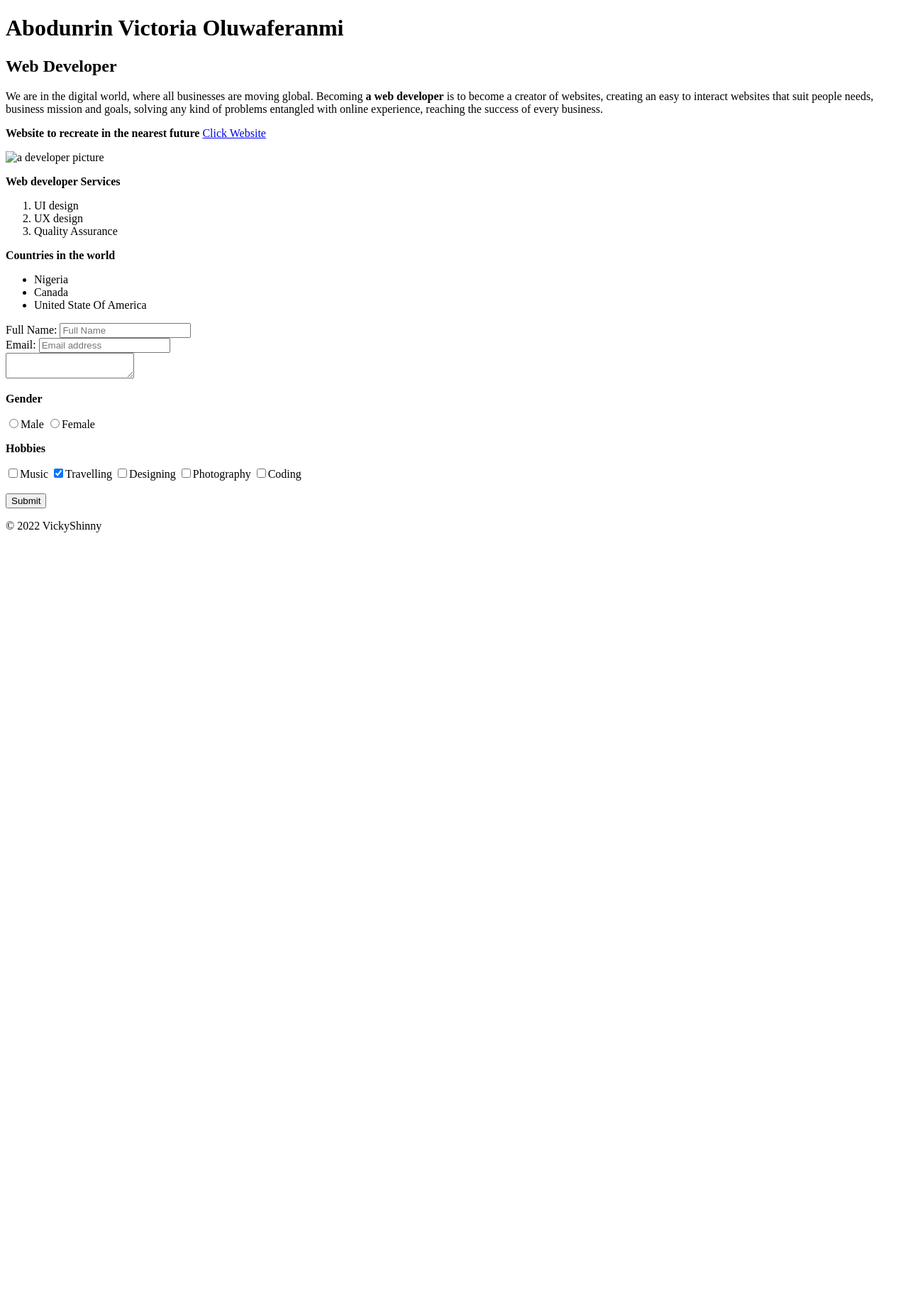
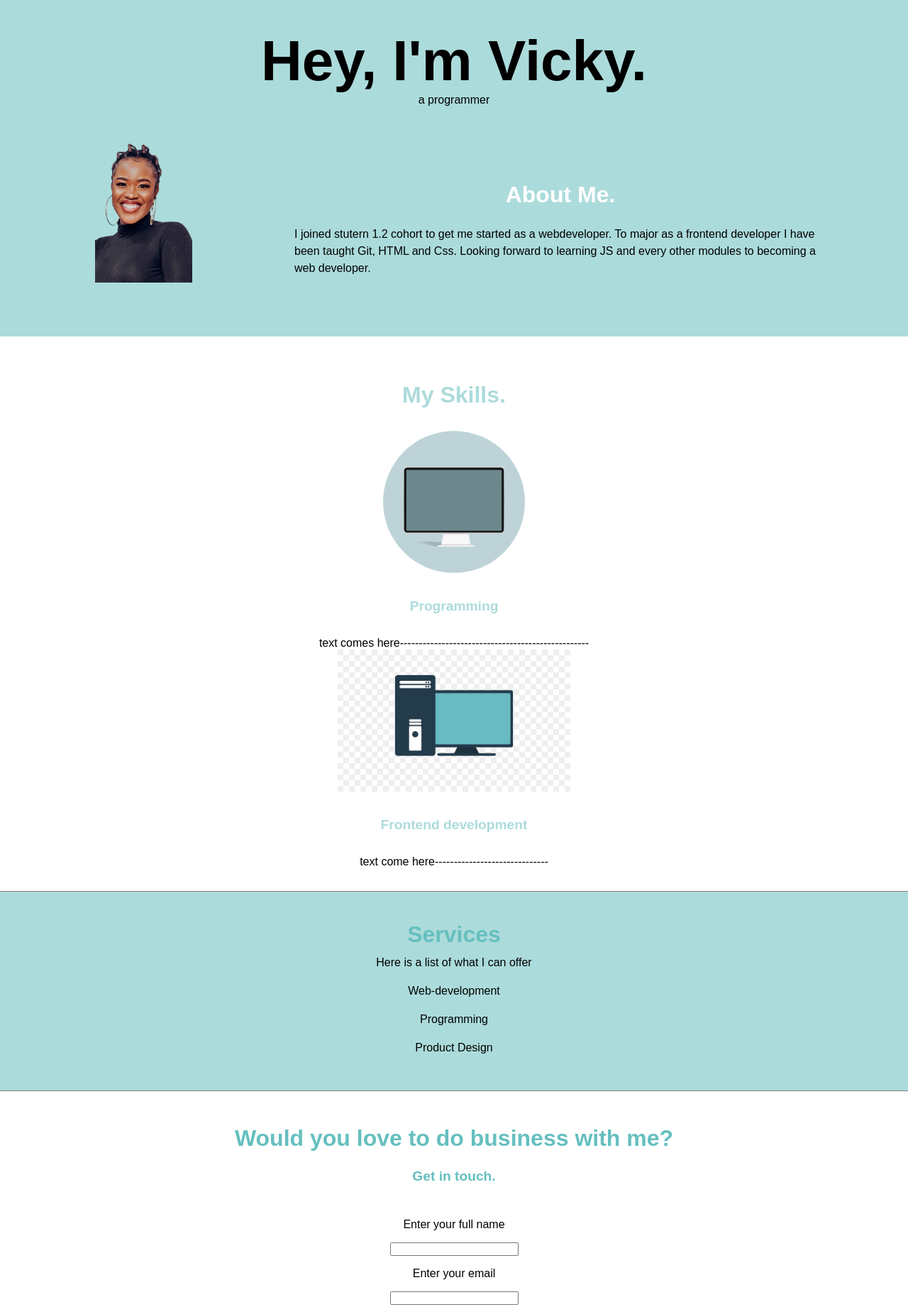
Before and after one commit to VictoriaOluwaferanmi/Stutern-Html, a plain HTML site: page index.html in a window 1280 px wide. Shown: the top 1841 px of the page at 71% size. Before the commit the page ends 800 px from the top, so only its background shows below. Drawn offline with Linux system fonts and the light colour scheme.

Commit message:
initial commit

```diff
--- a/index.html
+++ b/index.html
@@ -4,67 +4,104 @@
     <meta charset="UTF-8">
     <meta http-equiv="X-UA-Compatible" content="IE=edge">
     <meta name="viewport" content="width=device-width, initial-scale=1.0">
-    <title>My first html</title>
+    <title>Simple site</title>
+    <link href="styles.css" rel="stylesheet">
     </head>
 <body>
 
+<div id="1" class="section-one">
+    <h1 id="h1">Hey, I'm Vicky.</h1>
+    <p>a programmer </p>
 
-    <h1 id="h1">  Abodunrin Victoria Oluwaferanmi </h1>
-    <h2 id="h2">    Web Developer  </h2>
+    <div class="bi-sec1">
+        <div class="left">
+            <img id="image1" src="images/vicpix.png" alt="my picture" >
+        </div>
 
-    <p id= "reason">We are in the digital world, where all businesses are moving global.
-        Becoming <b>a web developer</b> is to become a creator of websites, creating an easy to interact websites that suit people needs, business
-     mission and goals, solving any kind of problems entangled with online experience, reaching the success of every business.
-     </p>
+        <div class="right">
+            <p id="about">About Me.</p>
+            <p id="text"></p>
+         I joined stutern 1.2 cohort to get me started as a webdeveloper. To major as a frontend developer I have been taught Git, HTML and Css. Looking forward to learning JS and every other modules to becoming a web developer.
+        </div>
+    </div>
+</div>
 
-    <p> <b>Website to recreate in the nearest future</b>
-    <a id="external_link" href="https://www.myfitnesspal.com/">Click Website </a>
-    </p>
-    <img src="images/developer-1.jpg" alt="a developer picture">
+<div id="2" class="section-two">
 
-    <p> <b>Web developer Services</b> </p>
+          <p id="skills">My Skills.</p>
+
+    <img id="image2" src="images/43865.jpg" alt="computer image" >
+    <p id="small-heading">Programming<p>
+
+    <p>text comes here--------------------------------------------------</p>
+
+    <img id="image3" src="images/downloadimage.jpg" alt="computer">
+   <p id="small-heading">Frontend development</p>
+    <p>text come here------------------------------</p>
+</div>
+
+  <div id="3" class="section-three">
+
+    <p id="header"> Services<p>
+
+ <p> Here is a list of what I can offer</p>
     <ol id="ordered" type="1">
-<li id="service1">  UI design </li>
-<li id="service2"> UX design </li>
-<li id="service3"> Quality Assurance </li>
+<li id="service1">  Web-development </li>
+<li id="service2"> Programming </li>
+<li id="service3"> Product Design </li>
+
+  </div>
+
+   <div id="4" class="section-four">
+
+       <p id="header"> Would you love to do business with me?</p>
+       <p id="touch">Get in touch.</p>
+
+           <form>
+        <p><label for="Full Name">Enter your full name</label> </p>
+        <input id= "name"  type="text">
+
+       <p> <label for="email">Enter your email</label></p>
+       <input id= "email_address"  type="email">
+
+<div class="genderHobbies">
+
+    <div class="gender">
+        <label for="Gender"> Enter your gender </label><br>
+<input id="radio-male"    type="radio" name="gender" value="male">Male<br>
+<input id="radio-female"  type="radio" name="gender" value="female">Female<br>
+<input id="radio-others"  type="radio" name="gender" value="others">others<br>
+</div>
+
+<div class="hobbies">
+<label for="hobbies"> Hobbies </label><br>
+    <input type="checkbox" id="checkbox-cricket" >Cricket<br>
+    <input type="checkbox" id="checkbox-football">Football<br>
+    <input type="checkbox" id="checkbox-hockey">Hockey
+    </div>
+<p>
+       <label>Type your comment:</label><br>
+         <textarea id= "text_area"></textarea>
+         </p>
+ </div>
+
+    </form>
 
 
-    </ol>
+<button type="submit"  id="Submit_button">Submit</button>
 
-    <p><b>Countries in the world</b></p>
+</div>
 
-        <ul id="unordered">
-         <li id="country1"> Nigeria</li>
-        <li id="country2">Canada</li>
-        <li id="country3">United State Of America</li>
+<div id="5" class="section-five">
+    <footer id="footer">
+        <div id="links">
+            <a href="#" > Twitter</a>
+            <a href="#" > LinkedIn</a>
+        </div>
 
-    </ul>
-
-    <form>
-        <label for="Full Name">Full Name:</label>
-        <input id= "name"  type="text"  placeholder="Full Name"><br>
-        <label for="email">Email:</label>
-       <input id= "email_address"  type="email" placeholder="Email address"><br>
-         <textarea id= "text_area"></textarea>
-<br>
-        <p> <label for="Gender"> <b>Gender</b> </label></p>
-<input id="radio_male"    type="radio" name="gender" value="male">Male
-<input id="radio_female"  type="radio" name="gender" value="female">Female
-
-
-<p><label for="hobbies"> <b>Hobbies</b> </label></p>
- <input type="checkbox" id="check-box">Music
-    <input type="checkbox" id="check-box" checked>Travelling
-    <input type="checkbox" id="check-box">Designing
-    <input type="checkbox" id="check-box">Photography
-    <input type="checkbox" id="check-box">Coding
-
-
-    </form>
-<br>
-<button type="submit"  id="submit_button">Submit</button>
-
-<footer id="footer">   <p>© 2022 VickyShinny</p></footer>
+        <p>© 2022 VickyShinny</p>
+    </footer>
+</div>
 
 </body>
 </html>
--- /dev/null
+++ b/styles.css
@@ -0,0 +1,162 @@
+*{
+    padding: 0;
+    margin: 0;
+
+}
+body{
+        font-family: Arial,
+        Helvetica,
+        sans-serif;
+        text-align: center;
+
+}
+
+
+h1{
+    font-size: 5rem;
+}
+
+#image2{
+    border-radius: 100%;
+
+
+
+}
+#small-heading{
+    font-size:1.2rem;
+    font-weight: bold;
+    color:#acdbdb;
+    margin-bottom: 2rem;
+
+}
+.section-one {
+    /* height: 400px; */
+    display: flex;
+    flex-direction: column;
+    background-color:#acdbdb;
+    padding: 40px 15px;
+
+}
+.bi-sec1 {
+    margin-top: 3em;
+    width: 100%;
+}
+
+.left {
+    width: 30%;
+    float: left;
+    margin-left: 0;
+
+}
+
+.right {
+    width:60%;
+    line-height: 24px;
+    text-align: left;
+    float: right;
+    padding-right: 100px;
+
+
+}
+#about {
+    margin-top: 4rem;
+    ;
+    color: white;
+    text-align: center;
+    font-size: 2rem;
+    font-weight: bold;
+    margin-bottom: 2rem;
+}
+
+#skills {
+    margin-top: 4rem;
+    ;
+    color: #acdbdb;
+
+    font-size: 2rem;
+    font-weight: bold;
+    margin-bottom: 2rem;
+}
+
+p{
+    display: block;
+}
+
+
+img{
+
+    height: 200px;
+    width:fit-content;
+     margin-bottom: 2rem;
+}
+div{
+    display: block;
+}
+#header{
+font-size:2rem;
+color:#66bfbf;
+font-weight: bold;
+}
+
+
+.section-three{
+    height: 200px;
+    width: 100%;
+    background-color: #acdbdb;
+     border-bottom: 0.1rem solid grey;
+    border-top: 0.1rem solid grey;
+    padding:40px 0;
+    line-height:40px;
+    margin-top: 2rem;
+
+}
+.section-four{
+       margin-top: 3rem;
+}
+#touch{
+     margin-top: 1.5rem;
+    font-size:1.2rem;
+    font-weight: bold;
+    color:#66bfbf;
+
+}
+form{
+
+margin-top:2rem;
+padding: 1rem 0;
+
+}
+input{
+    margin:1rem;
+}
+.gender{
+width: 50%;
+display: block;
+float:left;
+}
+.hobbies{
+width: 50%;
+float:right;
+}
+
+#text_area{
+margin-top: 1em;
+}
+button {
+     background-color: #66bfbf;
+     padding:0.5rem;
+     color:white;
+     font-weight: bold;
+     border:none;
+     border-radius: 5px;
+
+ }
+.section-five {
+    background-color: #66bfbf;
+    padding: 1rem;
+    margin-top: 2rem;
+}
+
+#links{
+    margin:1rem 0;
+}
```
Also changed, not shown: images/43865.jpg (added), images/computerImage.png (added), images/downloadimage.jpg (added), images/vic.jpg (added), images/vicpix.png (added).
